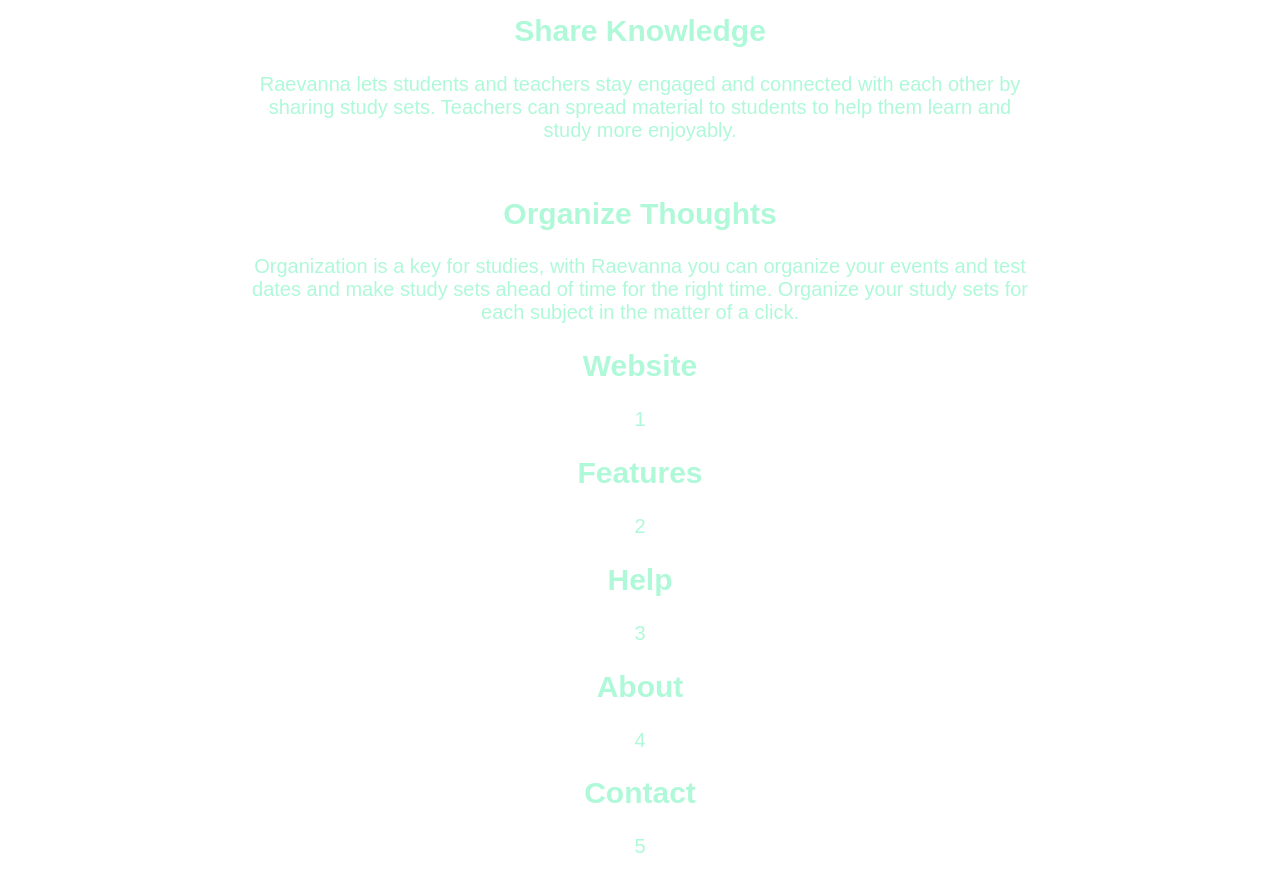
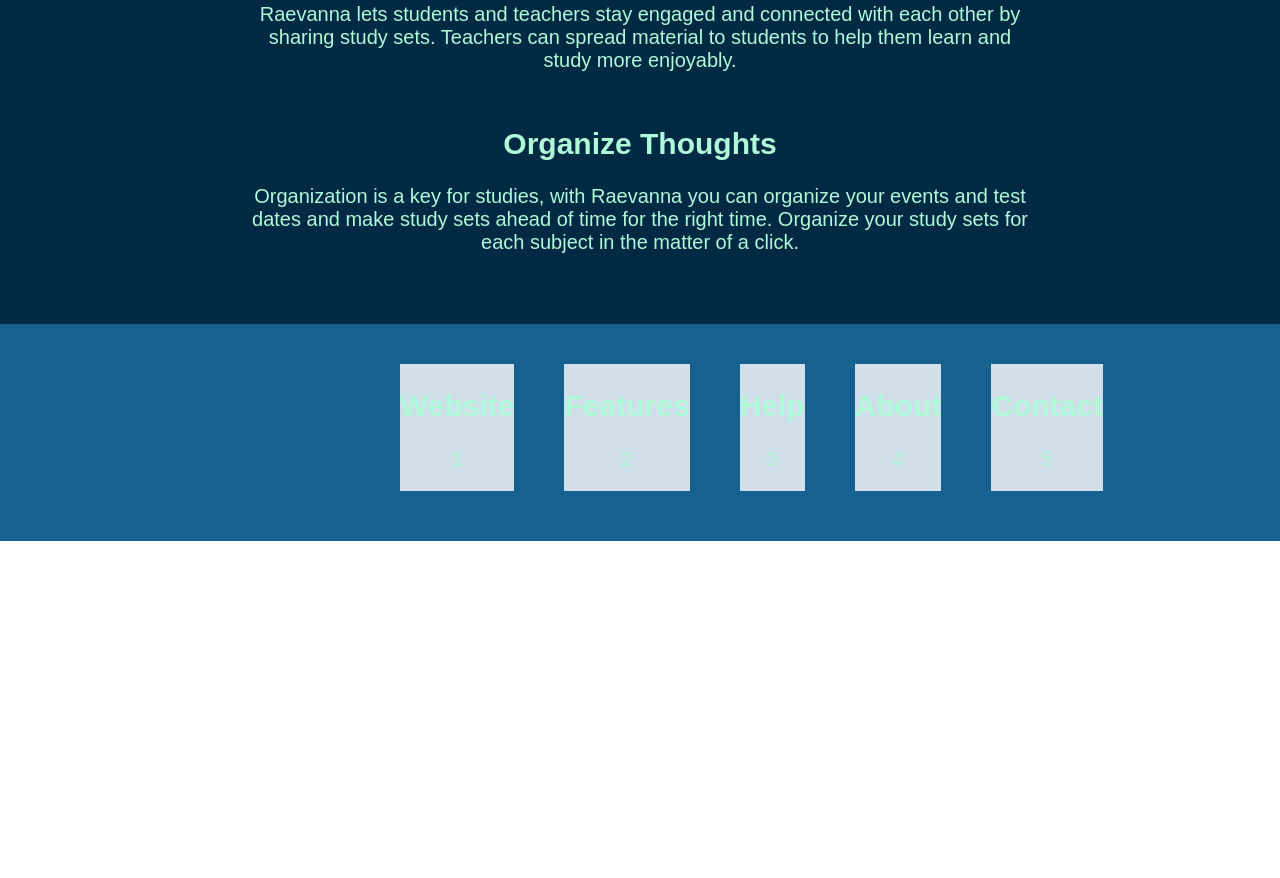
Before and after one commit to raevanna/raevanna, a plain HTML site: page index.html in a window 1280 px wide. Shown: the part 1186-2064 px from the top of the page. After the commit the page ends 1727 px from the top, so only its background shows below. Drawn offline with Linux system fonts and the light colour scheme.

Commit message:
Added Footer style
Added padding to columns of grid

```diff
--- a/styles/launch.css
+++ b/styles/launch.css
@@ -91,7 +91,7 @@ body {
 }
 
 
-.main-content {
+.main-wrapper {
 	position: relative;
 	margin: -120px auto 0;
 	padding: 50px 0;
@@ -114,9 +114,22 @@ body {
 
 
 .footer-wrapper {
-	margin: 0 auto;
-	width: 90vw;
+	background-color: #166190;
+	margin: -10px auto 0;
+	padding: 50px 0;
 }
+
+	.grid-container {
+		display: grid;
+		grid-template-columns: auto auto auto auto auto;
+		grid-template-rows: auto 0px;
+		grid-gap: 0 50px;
+		padding: 0 400px;
+	}
+
+	.column {
+		background-color: rgba(255, 255, 255, 0.8);
+	}
 
 
 @media only screen and (max-width: 768px) {
```
